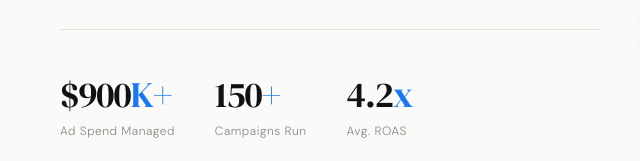
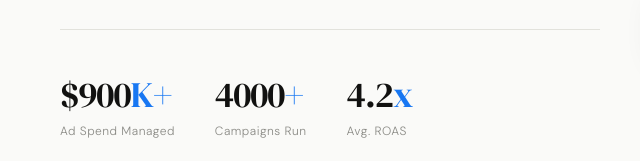
Before and after one commit to sakibbhai1200/sakibbhai1200.github.io, a plain HTML site: page index.html in a window 1280 px wide. Shown: the part 639-800 px from the top of the page, 0-640 px from the left. Drawn offline with Linux system fonts and the light colour scheme.

Commit message:
Update index.html

```diff
--- a/index.html
+++ b/index.html
@@ -276,7 +276,7 @@
         <div class="stat-label">Ad Spend Managed</div>
       </div>
       <div>
-        <div class="stat-num">150<span>+</span></div>
+        <div class="stat-num">4000<span>+</span></div>
         <div class="stat-label">Campaigns Run</div>
       </div>
       <div>
```
